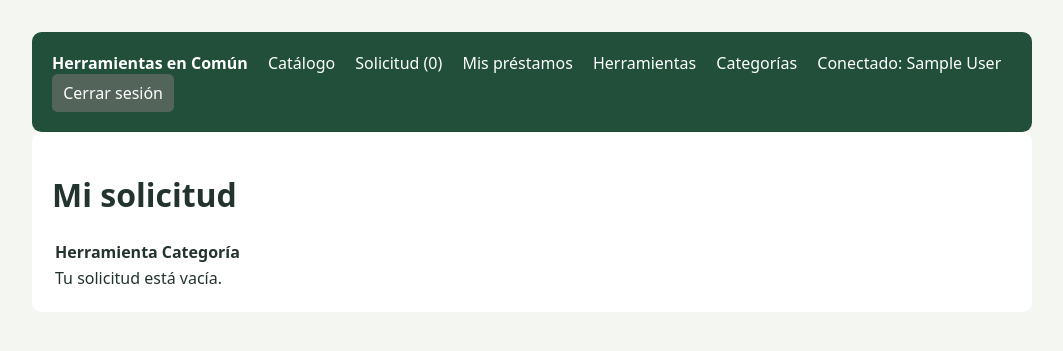
After one commit to JusepeSanchez/junta-vecinos, a Django app: page /solicitud/ in a window 1280 px wide. The commit adds this page. Shown: the top 351 px of the page, without its empty margins (108-1171 px from the left). Run offline with Django 5.2, Linux system fonts and the light colour scheme; the visitor is signed in with stand-in values (Sample User, id 1).

Commit message:
Punto 5: solicitud de prestamo con sesiones

```diff
--- a/herramientas_comun/prestamos/templates/base.html
+++ b/herramientas_comun/prestamos/templates/base.html
@@ -17,6 +17,9 @@
 <header>
     <a href="{% url 'inicio' %}"><strong>Herramientas en Común</strong></a>
     {% if user.is_authenticated %}
+        <a href="{% url 'catalogo' %}">Catálogo</a>
+        <a href="{% url 'ver_solicitud' %}">Solicitud ({{ request.session.solicitud|length|default:0 }})</a>
+        <a href="{% url 'mis_prestamos' %}">Mis préstamos</a>
         {% if user.is_staff %}
             <a href="{% url 'herramienta_list' %}">Herramientas</a>
             <a href="{% url 'categoria_list' %}">Categorías</a>
--- /dev/null
+++ b/herramientas_comun/prestamos/templates/prestamos/solicitud.html
@@ -0,0 +1,11 @@
+{% extends "base.html" %}
+{% block title %}Mi solicitud{% endblock %}
+{% block content %}
+<h1>Mi solicitud</h1>
+<table><thead><tr><th>Herramienta</th><th>Categoría</th><th></th></tr></thead>
+<tbody>{% for herramienta in herramientas %}<tr>
+    <td>{{ herramienta.codigo }} — {{ herramienta.nombre }}</td><td>{{ herramienta.categoria }}</td>
+    <td><form method="post" action="{% url 'quitar_solicitud' herramienta.pk %}">{% csrf_token %}<button class="danger" type="submit">Quitar</button></form></td>
+</tr>{% empty %}<tr><td colspan="3">Tu solicitud está vacía.</td></tr>{% endfor %}</tbody></table>
+{% if herramientas %}<form method="post" action="{% url 'confirmar_solicitud' %}" class="toolbar">{% csrf_token %}<button type="submit">Confirmar solicitud</button></form>{% endif %}
+{% endblock %}
--- a/herramientas_comun/prestamos/urls.py
+++ b/herramientas_comun/prestamos/urls.py
@@ -16,4 +16,10 @@ urlpatterns = [
     path('categorias/nueva/', views.categoria_create, name='categoria_create'),
     path('categorias/<int:pk>/editar/', views.categoria_edit, name='categoria_edit'),
     path('categorias/<int:pk>/eliminar/', views.categoria_delete, name='categoria_delete'),
+    path('catalogo/', views.catalogo, name='catalogo'),
+    path('solicitud/', views.ver_solicitud, name='ver_solicitud'),
+    path('solicitud/agregar/<int:pk>/', views.agregar_solicitud, name='agregar_solicitud'),
+    path('solicitud/quitar/<int:pk>/', views.quitar_solicitud, name='quitar_solicitud'),
+    path('solicitud/confirmar/', views.confirmar_solicitud, name='confirmar_solicitud'),
+    path('mis-prestamos/', views.mis_prestamos, name='mis_prestamos'),
 ]
--- a/herramientas_comun/prestamos/views.py
+++ b/herramientas_comun/prestamos/views.py
@@ -1,11 +1,16 @@
+from datetime import timedelta
+
 from django.contrib.auth.decorators import login_required
 from django.contrib import messages
 from django.contrib.auth.decorators import user_passes_test
+from django.db import transaction
 from django.db.models import ProtectedError
 from django.shortcuts import get_object_or_404, redirect, render
+from django.utils import timezone
+from django.views.decorators.http import require_POST
 
 from .forms import CategoriaForm, HerramientaForm
-from .models import Categoria, Herramienta
+from .models import Categoria, Herramienta, Prestamo
 
 
 def encargado_requerido(view):
@@ -120,3 +125,86 @@ def categoria_delete(request, pk):
     return render(request, 'prestamos/confirmar_eliminacion.html', {
         'objeto': categoria, 'volver': 'categoria_list',
     })
+
+
+@login_required
+def catalogo(request):
+    herramientas = Herramienta.objects.filter(
+        disponible=True
+    ).exclude(estado=Herramienta.Estado.REPARACION).select_related('categoria')
+    return render(request, 'prestamos/catalogo.html', {'herramientas': herramientas})
+
+
+@login_required
+@require_POST
+def agregar_solicitud(request, pk):
+    solicitud = request.session.get('solicitud', [])
+    herramienta = get_object_or_404(Herramienta, pk=pk)
+    if not herramienta.disponible or herramienta.estado == Herramienta.Estado.REPARACION:
+        messages.error(request, 'La herramienta ya no está disponible.')
+    elif str(pk) in solicitud or pk in solicitud:
+        messages.error(request, 'La herramienta ya está en tu solicitud.')
+    elif len(solicitud) >= 3:
+        messages.error(request, 'Puedes solicitar hasta 3 herramientas.')
+    else:
+        solicitud.append(str(pk))
+        request.session['solicitud'] = solicitud
+        messages.success(request, 'Herramienta agregada a tu solicitud.')
+    return redirect('catalogo')
+
+
+@login_required
+def ver_solicitud(request):
+    ids = request.session.get('solicitud', [])
+    herramientas = Herramienta.objects.filter(pk__in=ids).select_related('categoria')
+    return render(request, 'prestamos/solicitud.html', {'herramientas': herramientas})
+
+
+@login_required
+@require_POST
+def quitar_solicitud(request, pk):
+    solicitud = request.session.get('solicitud', [])
+    request.session['solicitud'] = [item for item in solicitud if str(item) != str(pk)]
+    request.session.modified = True
+    messages.success(request, 'Herramienta quitada de tu solicitud.')
+    return redirect('ver_solicitud')
+
+
+@login_required
+@require_POST
+def confirmar_solicitud(request):
+    ids = request.session.get('solicitud', [])
+    if not ids:
+        messages.error(request, 'Tu solicitud está vacía.')
+        return redirect('ver_solicitud')
+
+    creados = 0
+    no_disponibles = 0
+    with transaction.atomic():
+        herramientas = Herramienta.objects.select_for_update().filter(pk__in=ids)
+        for herramienta in herramientas:
+            if not herramienta.disponible or herramienta.estado == Herramienta.Estado.REPARACION:
+                no_disponibles += 1
+                continue
+            Prestamo.objects.create(
+                socio=request.user,
+                herramienta=herramienta,
+                fecha_devolucion_esperada=timezone.localdate() + timedelta(days=7),
+                estado=Prestamo.Estado.PENDIENTE,
+            )
+            herramienta.disponible = False
+            herramienta.save(update_fields=['disponible'])
+            creados += 1
+
+    request.session.pop('solicitud', None)
+    if creados:
+        messages.success(request, f'Solicitud enviada: {creados} préstamo(s) pendiente(s).')
+    if no_disponibles:
+        messages.warning(request, f'{no_disponibles} herramienta(s) ya no estaban disponibles.')
+    return redirect('mis_prestamos')
+
+
+@login_required
+def mis_prestamos(request):
+    prestamos = Prestamo.objects.filter(socio=request.user).select_related('herramienta')
+    return render(request, 'prestamos/mis_prestamos.html', {'prestamos': prestamos})
```
Also changed, not shown: herramientas_comun/prestamos/templates/prestamos/catalogo.html (added, +10 -0 lines), herramientas_comun/prestamos/templates/prestamos/mis_prestamos.html (added, +10 -0 lines).
